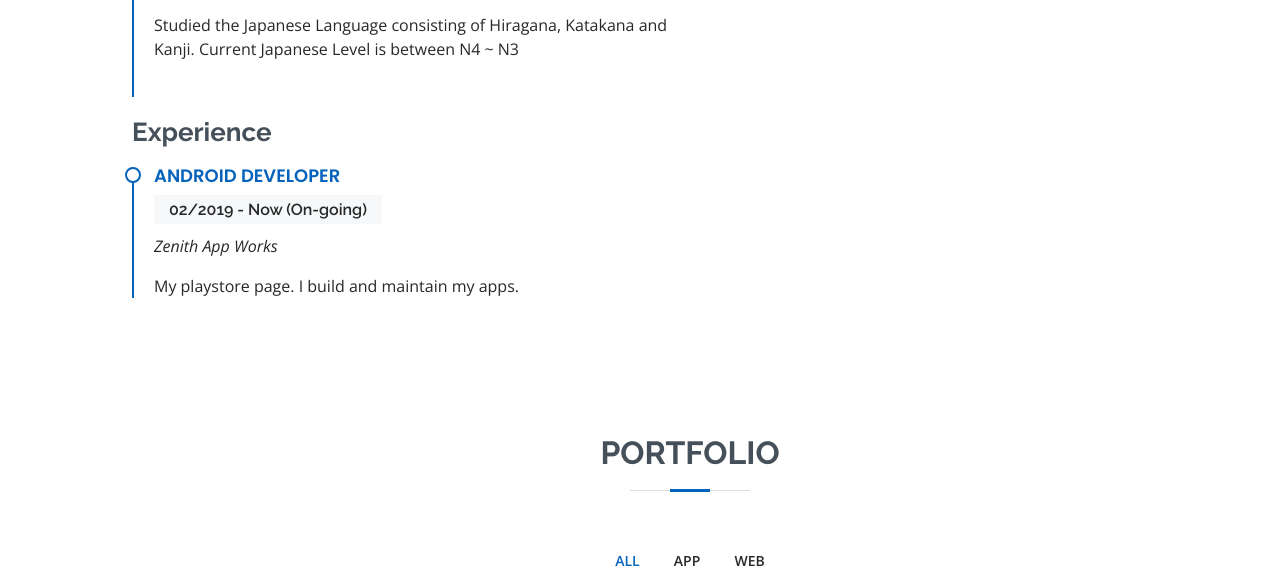
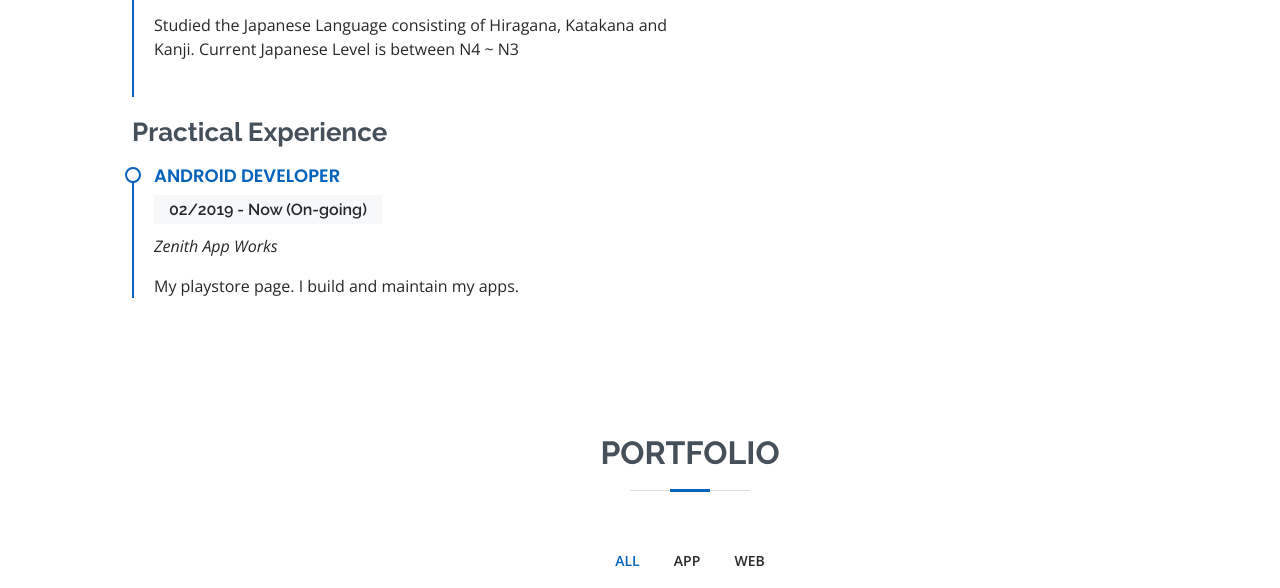
Before and after one commit to tamimmahmudkhan/MyResume, a plain HTML site: page index.html in a window 1280 px wide. Shown: the part 2792-3380 px from the top of the page. Drawn offline with nearby package versions, Linux system fonts and the light colour scheme.

Commit message:
Update index.html
Updated website to accurately define my experiences.

```diff
--- a/index.html
+++ b/index.html
@@ -226,7 +226,7 @@
               <p>Studied the Japanese Language consisting of Hiragana, Katakana and Kanji. Current Japanese Level is between N4 ~ N3</p>
             </div>
 
-            <h3 class="resume-title">Experience</h3>
+            <h3 class="resume-title">Practical Experience</h3>
             <div class="resume-item">
               <h4>Android Developer</h4>
               <h5>02/2019 - Now (On-going)</h5>
```
